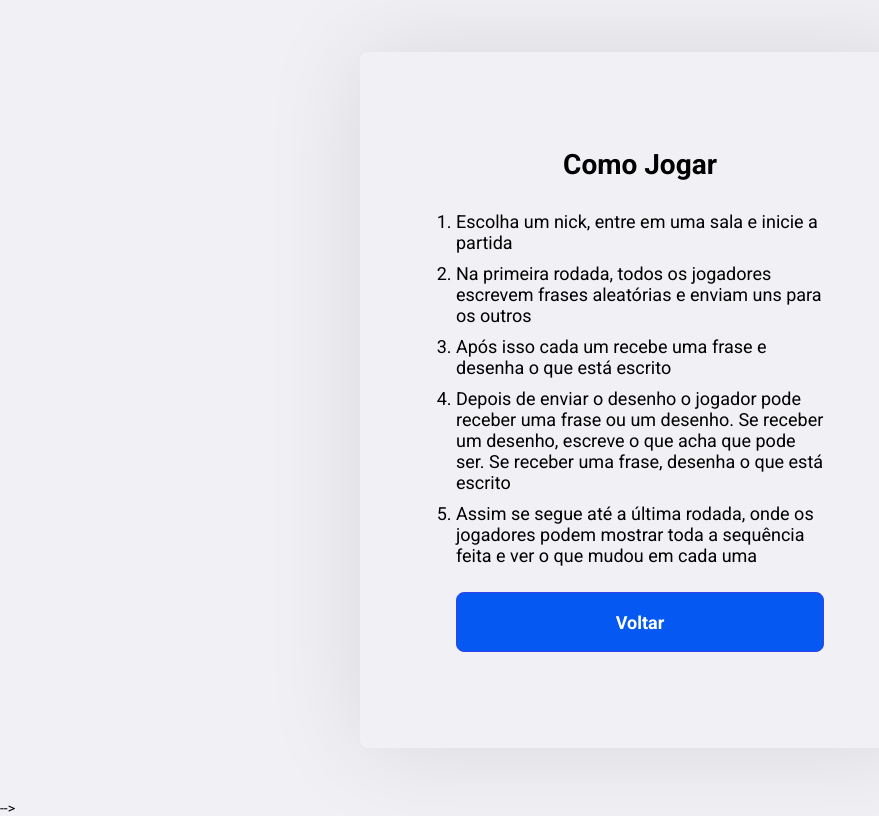
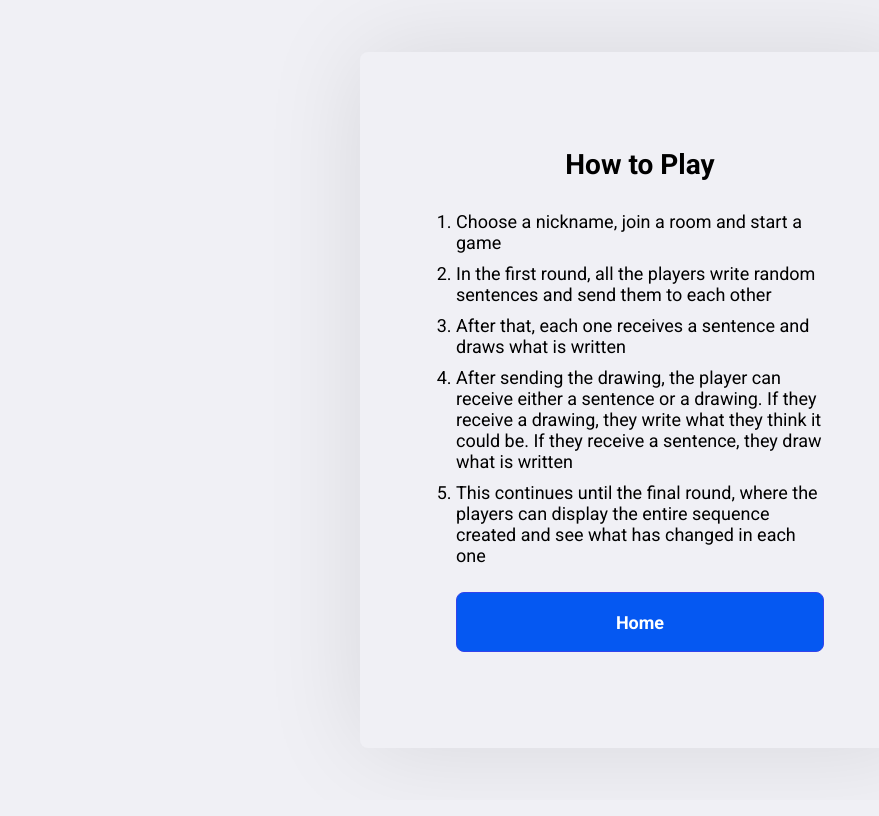
Before and after one commit to KozielGPC/frontend-uzumdrawinggame, a React (Create React App) app: page /instructions in a window 1280 px wide. Shown: the whole page, without its empty margins (0-879 px from the left). Built offline with nearby package versions, Linux system fonts and the light colour scheme; no server answers.

Commit message:
update content to english

```diff
--- a/public/index.html
+++ b/public/index.html
@@ -15,6 +15,5 @@
   <body>
     <noscript>You need to enable JavaScript to run this app.</noscript>
     <div id="root"></div>
-    -->
   </body>
 </html>
--- a/src/components/Answer/index.tsx
+++ b/src/components/Answer/index.tsx
@@ -43,7 +43,7 @@ export default function Answer(props: Props) {
             <ShowDraw draw={props.draw} />
             <input
                 type="text"
-                placeholder="Digite o que você está pensando"
+                placeholder="What do you think this represents?"
                 name="answer"
                 id="answer"
                 value={phrase}
@@ -56,7 +56,7 @@ export default function Answer(props: Props) {
                     props.callbackParent();
                 }}
             >
-                Enviar!
+                Send!
             </button>
         </div>
     );
--- a/src/components/Draw/index.tsx
+++ b/src/components/Draw/index.tsx
@@ -45,7 +45,7 @@ export default function Draw(props: Props) {
     const [canvas, setCanvas] = useState<any>();
     return (
         <div className="draw-content">
-            <h2>Desenhe: {props.phrase}</h2>
+            <h2>Draw: {props.phrase}</h2>
             <div className="draw">
                 <CanvasDraw
                     loadTimeOffset={8}
@@ -79,14 +79,14 @@ export default function Draw(props: Props) {
                         canvas.undo();
                     }}
                 >
-                    <FiArrowLeft /> Desfazer
+                    <FiArrowLeft /> Undo
                 </button>
                 <button
                     onClick={() => {
                         canvas.clear();
                     }}
                 >
-                    <FiTrash /> Limpar
+                    <FiTrash /> Clear
                 </button>
                 <button
                     type="submit"
@@ -95,7 +95,7 @@ export default function Draw(props: Props) {
                         props.callbackParent();
                     }}
                 >
-                    Enviar!
+                    Send!
                 </button>
             </div>
         </div>
--- a/src/pages/Home/index.tsx
+++ b/src/pages/Home/index.tsx
@@ -392,14 +392,14 @@ export default function RegisterUser() {
                 </div>
                 <div className="red-button">
                     <button type="submit" onClick={() => handleLogOffButton()}>
-                        Deslogar!
+                        Logout!
                     </button>
                 </div>
                 <div className="chat">
-                    <h1>
+                    {/* <h1>
                         É ADM? : {admin ? 'sim' : 'nao'} b: {b ? 'sim' : 'nao'}
-                    </h1>
-                    <h2>Chat dos brabo</h2>
+                    </h1> */}
+                    <h2>Game chat</h2>
 
                     <div className="messages" id="chat">
                         {messages.map((m) => (
@@ -418,7 +418,7 @@ export default function RegisterUser() {
                             onChange={(e) => setMessage(e.target.value)}
                         ></input>
                         <button type="submit" onClick={(e) => sendMessage(e)}>
-                            Enviar mensagem
+                            Send message
                         </button>
                     </form>
                 </div>
@@ -427,14 +427,14 @@ export default function RegisterUser() {
                 <div className="object" style={activeInitial === 0 ? { display: 'none' } : { display: 'flex' }}>
                     <input
                         type="text"
-                        placeholder="Digite alguma coisa"
+                        placeholder="Write a random sentence, for example, a red dog skateboarding"
                         name="phrase"
                         id="phrase"
                         onChange={(e) => setPhrase(e.target.value)}
                         value={phrase}
                     />
                     <button type="submit" onClick={() => handleCreateGame()}>
-                        Enviar!
+                        Submit
                     </button>
                 </div>
 
@@ -448,7 +448,7 @@ export default function RegisterUser() {
                     </div>
                 )}
 
-                <h1>Voce tem {phrases.length} frases para desenhar</h1>
+                <h1>You have {phrases.length} sentences to draw</h1>
                 {phrases.map((phrase) => (
                     <div className="object">
                         <Draw
@@ -460,7 +460,7 @@ export default function RegisterUser() {
                     </div>
                 ))}
 
-                <h1>Voce tem {draws.length} desenhos para descrever</h1>
+                <h1>You have {draws.length} drawings to describe</h1>
                 {draws.map((draw) => (
                     <div className="object">
                         <Answer
@@ -474,11 +474,11 @@ export default function RegisterUser() {
 
                 {showAdm ? (
                     <div className="object">
-                        <h1>Voce tem {results.length} jogos para apresentar</h1>
+                        <h1>You have {results.length} game to show</h1>
                         {results.length === 0 ? (
-                            <button onClick={() => restartGame()}>Novo jogo</button>
+                            <button onClick={() => restartGame()}>New game</button>
                         ) : (
-                            <button onClick={() => emitNext()}>Mostrar próximo</button>
+                            <button onClick={() => emitNext()}>Show next</button>
                         )}
                     </div>
                 ) : null}
@@ -509,7 +509,7 @@ export default function RegisterUser() {
             <div className="side">
                 <div className="users">
                     <h1>Users</h1>
-                    <h1>Showadm {showAdm ? 'sim' : 'nao'}</h1>
+                    {/* <h1>Showadm {showAdm ? 'sim' : 'nao'}</h1> */}
                     <div className="players">
                         <ul>
                             {players?.users.map((player) => (
--- a/src/pages/Instructions/index.tsx
+++ b/src/pages/Instructions/index.tsx
@@ -1,40 +1,36 @@
 import React from 'react';
 
-import {Link} from 'react-router-dom'
+import { Link } from 'react-router-dom';
 
 import './styles.css';
 
-export default function Instructions(){
-    return(
+export default function Instructions() {
+    return (
         <div className="container">
             <div className="content">
                 <div className="title">
-                    <h1>Como Jogar</h1>
+                    <h1>How to Play</h1>
                 </div>
 
                 <div className="text">
                     <ol>
+                        <li>Choose a nickname, join a room and start a game</li>
+                        <li>In the first round, all the players write random sentences and send them to each other</li>
+                        <li>After that, each one receives a sentence and draws what is written</li>
                         <li>
-                        Escolha um nick, entre em uma sala e inicie a partida
+                            After sending the drawing, the player can receive either a sentence or a drawing. If they
+                            receive a drawing, they write what they think it could be. If they receive a sentence, they
+                            draw what is written
                         </li>
                         <li>
-                        Na primeira rodada, todos os jogadores escrevem frases aleatórias e enviam uns para os outros
-                    </li>
-                    <li>
-                         Após isso cada um recebe uma frase e desenha o que está escrito
-                    </li>
-                    <li>
-                        Depois de enviar o desenho o jogador pode receber uma frase ou um desenho.
-                        Se receber um desenho, escreve o que acha que pode ser.
-                        Se receber uma frase, desenha o que está escrito
-                    </li>
-                    <li>
-                        Assim se segue até a última rodada, onde os jogadores podem mostrar
-                        toda a sequência feita e ver o que mudou em cada uma
+                            This continues until the final round, where the players can display the entire sequence
+                            created and see what has changed in each one
                         </li>
                     </ol>
                 </div>
-                <Link to ="/" className="button">Voltar</Link>
+                <Link to="/" className="button">
+                    Home
+                </Link>
             </div>
         </div>
     );
--- a/src/pages/UserLogin/index.tsx
+++ b/src/pages/UserLogin/index.tsx
@@ -81,7 +81,7 @@ export default function UserLogin() {
         <div className="logon-container">
             <div className="content">
                 <form onSubmit={handleLoginButton}>
-                    <h1>Faça seu Login</h1>
+                    <h1>Login</h1>
                     <input
                         placeholder="Nickname"
                         value={nickname}
@@ -95,10 +95,10 @@ export default function UserLogin() {
                         onChange={(e) => setRoomCode(e.target.value)}
                     />
                     <button className="button-green" type="submit">
-                        Logar
+                        Login
                     </button>
                     <Link className="button" to="/instructions">
-                        Como jogar
+                        How to play
                     </Link>
                 </form>
             </div>
```
Lines whose indentation alone changed are shown as unchanged.
